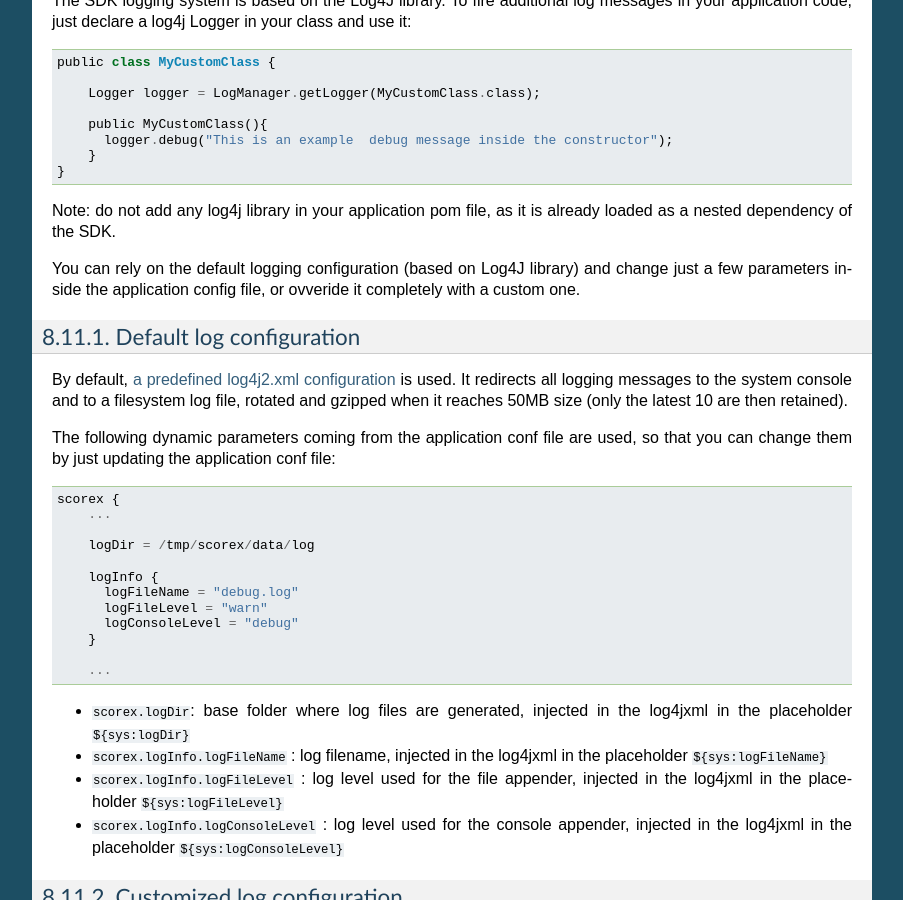
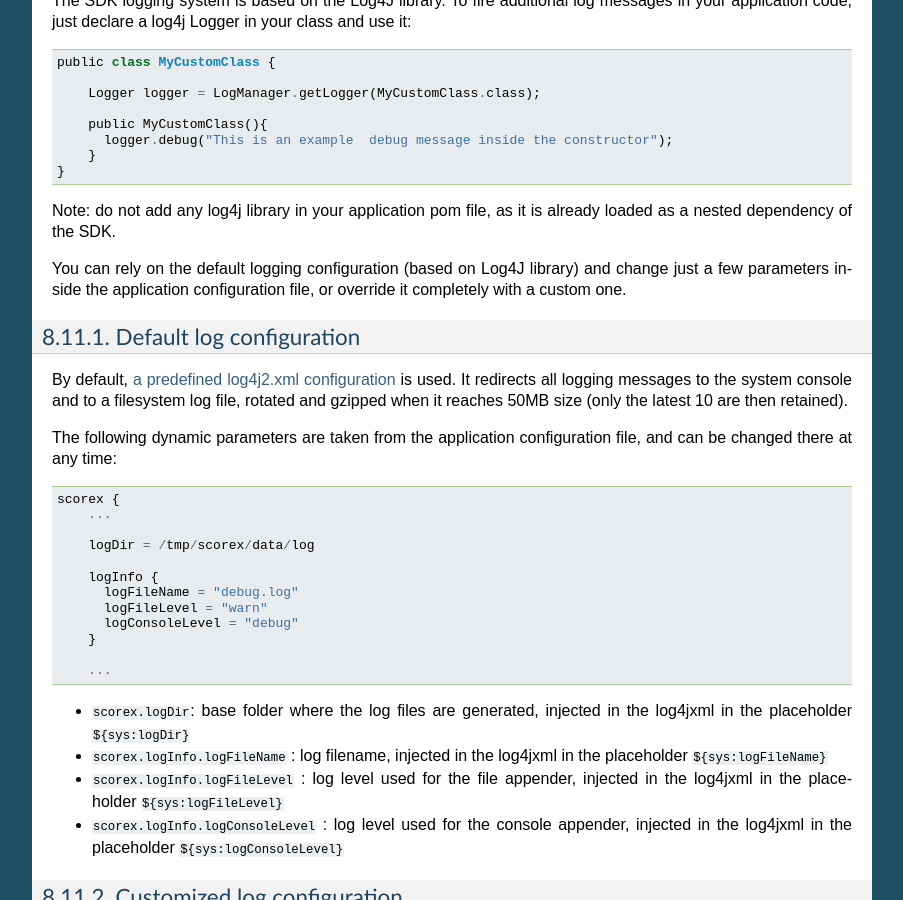
Before and after one commit to HorizenOfficial/developer-horizen-global, a Sphinx documentation site: the page built from docs/introduction/Sidechain-SDK-extension.rst, in a window 1280 px wide and 900 px high, scrolled down 11972 px. Shown: the whole window, without its empty margins (198-1101 px from the left). Built offline with Sphinx 7.4.7, drawn with Linux system fonts in a browser that asks for light colours.

Commit message:
code review changes

```diff
--- a/docs/introduction/Sidechain-SDK-extension.rst
+++ b/docs/introduction/Sidechain-SDK-extension.rst
@@ -630,14 +630,14 @@
 
 Note: do not add any log4j library in your application pom file, as it is already loaded as a nested dependency of the SDK.
 
-You can rely on the default logging configuration (based on Log4J library) and change just a few parameters inside the application config file, or ovveride it completely with a custom one.
+You can rely on the default logging configuration (based on Log4J library) and change just a few parameters inside the application configuration file, or override it completely with a custom one.
 
 Default log configuration
 -------------------------------
 By default, `a predefined log4j2.xml configuration <https://github.com/HorizenOfficial/Sidechains-SDK/blob/master/sdk/src/main/resources/log4j2.xml>`_  is used.
 It redirects all logging messages to the system console and to a filesystem log file, rotated and gzipped when it reaches 50MB size (only the latest 10 are then retained).
 
-The following dynamic parameters coming from the application conf file are used, so that you can change them by just updating the application conf file:
+The following dynamic parameters are taken from the application configuration file, and  can be changed there at any time:
 ::
 
     scorex {
```
Also changed, not shown: other parts of docs/introduction/Sidechain-SDK-extension.rst (+1 -1 lines).
